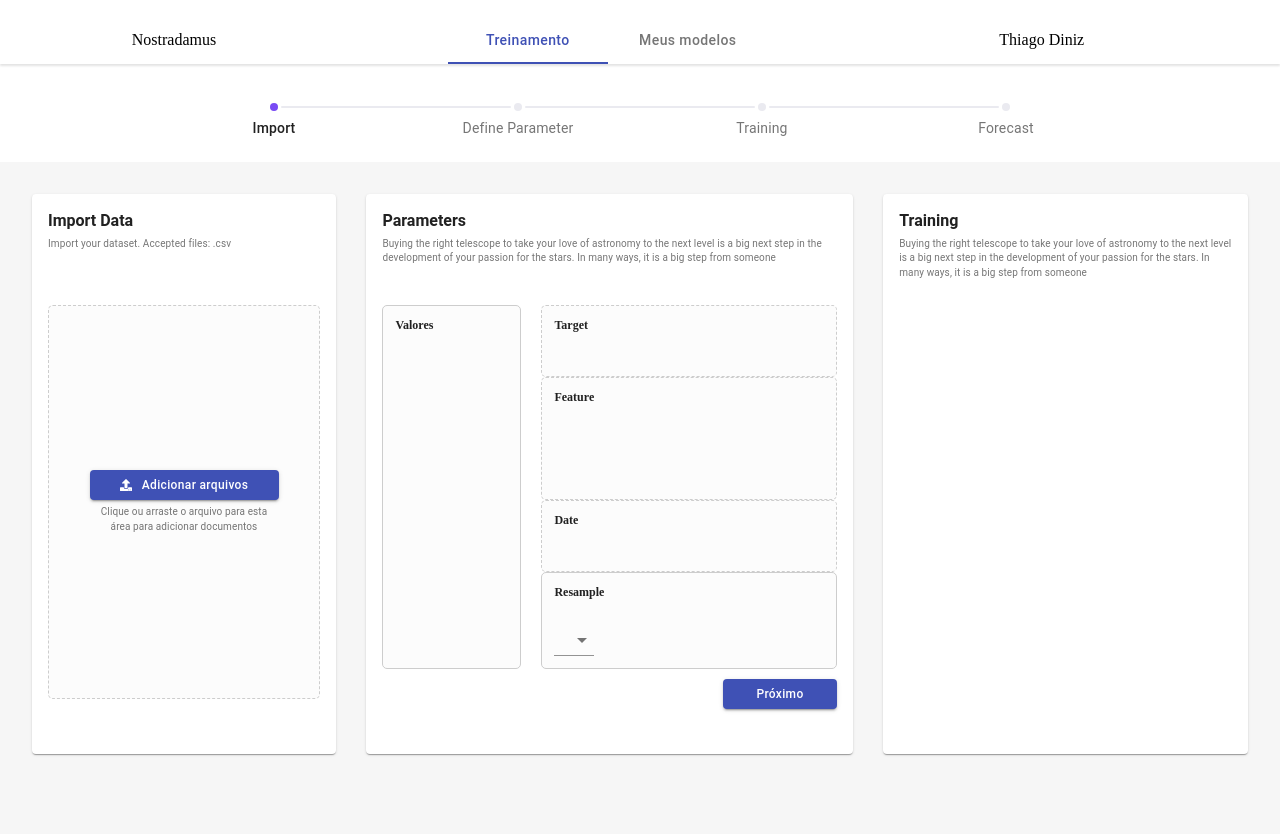
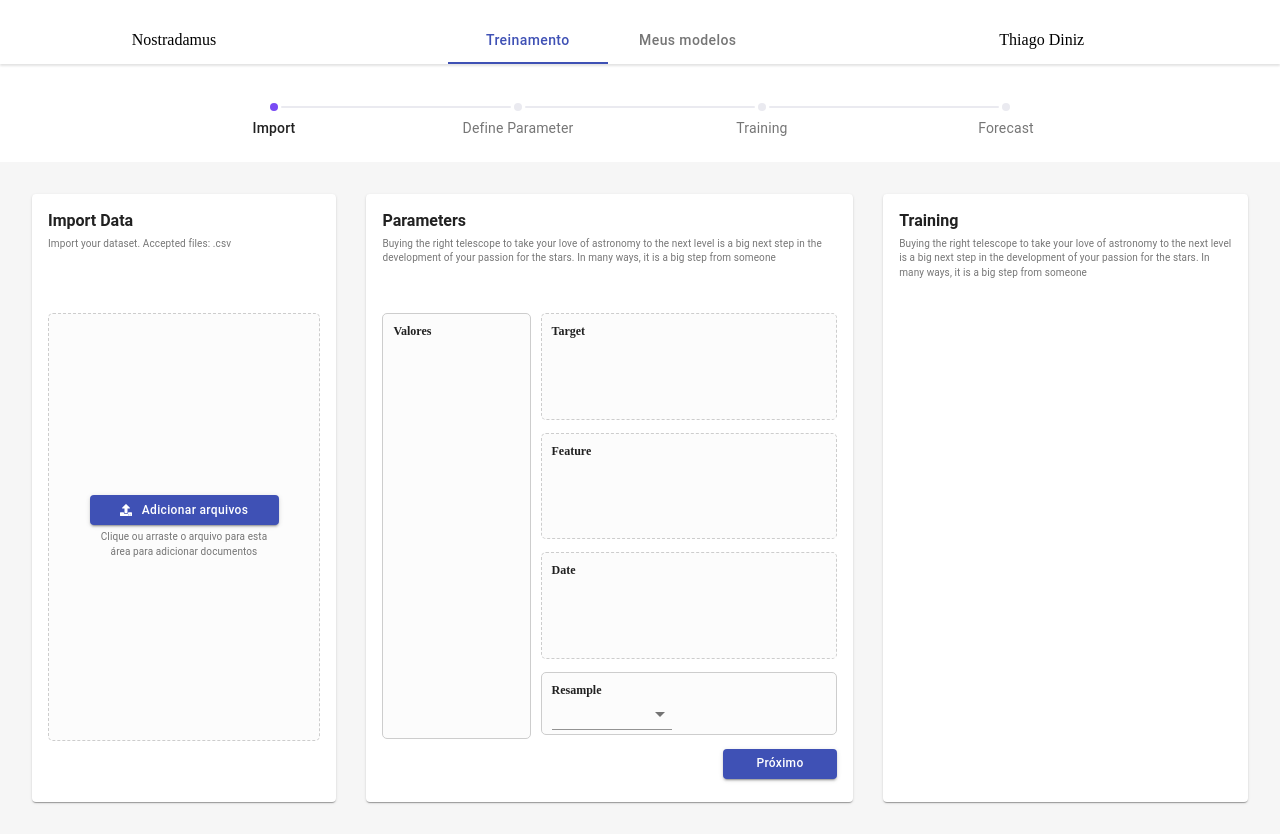
Before and after one commit to thiagoodiniz/nostradamus, a React (Create React App) app: page /trainings in a window 1280 px wide. Before the commit the page ends 800 px from the top, so only its background shows below. Built offline with nearby package versions, Linux system fonts and the light colour scheme.

Commit message:
Styling ParametersContent, modify TrainingReducer

```diff
--- a/src/components/Trainings/Contents/ColumnsContent.jsx
+++ b/src/components/Trainings/Contents/ColumnsContent.jsx
@@ -4,7 +4,7 @@ import { useDrag } from 'react-dnd'
 
 const useStyles = () => ({
     columnItem: {
-        width: '40%',
+        width: '66px',
         backgroundColor: '#ffffff',
         border: '1px solid #cdcdcd',
         padding: '2px 5px',
--- a/src/components/Trainings/Contents/Parameters/Parameter.jsx
+++ b/src/components/Trainings/Contents/Parameters/Parameter.jsx
@@ -6,11 +6,11 @@ import { Creators } from '../../../../store/actions/trainingActions'
 
 export default function Parameter(props){
     const parameter = useSelector(state => state.trainingReducer[props.nameParameter])
+    const columns = useSelector(state => state.trainingReducer.columns)
     const dispatch = useDispatch()
 
     const onDrop = (item) => {
         const { nameColumn } = item
-        console.log(item, item.nameColumn, nameColumn)
 
         dispatch(Creators.dropColumnOnParameter(nameColumn, props.nameParameter))
     }
--- a/src/components/Trainings/Contents/ParametersContent.jsx
+++ b/src/components/Trainings/Contents/ParametersContent.jsx
@@ -1,49 +1,72 @@
-import React, { useState } from 'react';
-import { CardContent, Typography, withStyles, Button, Select, FormControl, InputLabel } from '@material-ui/core';
-import { connect, useSelector, useDispatch } from 'react-redux';
-import { bindActionCreators } from 'redux';
+import React from 'react';
+import { CardContent, Typography, withStyles, Button, Select, FormControl } from '@material-ui/core';
+import { useSelector, useDispatch } from 'react-redux';
 import Columns from './ColumnsContent'
 import { Creators } from '../../../store/actions/trainingActions'
 import Parameter from './Parameters/Parameter'
 
 const useStyles = () => ({
     parametersContainer: {
-        height: '65%',
-        display: 'flex',
-        justifyContent: 'space-between',
+        height: '70%',
+        display: 'grid',
+        gridTemplateColumns: '1fr 2fr',
+        gridGap: '10px'
     },
     borderDashed: {
         backgroundColor: '#fcfcfc',
         border: '1px dashed #cdcdcd',
         borderRadius: '5px',
+        display: 'grid',
+        gridTemplateRows: 'auto 1fr',
+        padding: '10px',
+        boxSizing: 'border-box',
         '& > div':{
-            padding: '12px',
             fontSize: '12px',
+            '&.dropField':{
+                overflowY: 'auto',
+                maxHeight: '68px',
+                '&::-webkit-scrollbar-track':{
+                    borderRadius: '6px',
+                    backgroundColor: '#afafaf4f'
+                },
+                '&::-webkit-scrollbar':{
+                    width: '6px',
+                    height: '6px'
+                },
+                '&::-webkit-scrollbar-thumb':{
+                    borderRadius: '6px',
+                    backgroundColor: '#AFAFAF'
+                }
+            },
             '& > .title': {
                 fontWeight: 'bold'
             }
         }
     },
     values: {
-        width: '30%',
+        // width: '30%',
         border: '1px solid #cdcdcd',
+        width: "100%"
     },
 
     nestedContainer: {
-        display: 'flex',
-        flexDirection: 'column',
-        justifyContent: 'space-between',
-        height: '100%',
-        width: '65%',
+        display: 'grid',
+        width: "100%",
+        gridTemplateRows: "25% 25% 25% 15%",
+        gridGap: '13px'
     },
     target: {
-        height: '35%',
+        // height: '15%',
     },
     feature: {
-        height: '60%',
+        // height: '40%',
+    },
+    feature: {
+        // height: '10%',
     },
     resample: {
-        border: '1px solid #cdcdcd'
+        border: '1px solid #cdcdcd',
+        // height: '10%'
     },
     columnItemContainer: {
         display: 'flex',
@@ -52,7 +75,7 @@ const useStyles = () => ({
         flexWrap: 'wrap',
     },
     columnItem: {
-        width: '40%',
+        width: '66px',
         backgroundColor: '#ffffff',
         border: '1px solid #cdcdcd',
         padding: '2px 5px',
@@ -70,6 +93,12 @@ const useStyles = () => ({
         float: 'right',
         marginTop: '10px'
     },
+    formControl: {
+        minWidth: 120,
+    },
+    dropTitle: {
+        // padding: '12px 12px 0 12px'
+    }
 });
 function ParametersContent(props){
 
@@ -107,7 +136,7 @@ function ParametersContent(props){
 
                 <div className={ classes.nestedContainer }>
                     <div className={`${classes.borderDashed} ${classes.target}`}>
-                        <div className="dropTitle">
+                        <div className={classes.dropTitle}>
                             <span className="title">Target</span>
                         </div>
                         <Parameter classes={classes} nameParameter="target" />
@@ -121,7 +150,7 @@ function ParametersContent(props){
                         <Parameter classes={classes} nameParameter="feature" />
                     </div>
 
-                    <div className={`${classes.borderDashed} ${classes.target}`}>
+                    <div className={`${classes.borderDashed} ${classes.date}`}>
                         <div className="dropTitle">
                             <span className="title">Date</span>
                         </div>
--- a/src/components/Trainings/Trainings.jsx
+++ b/src/components/Trainings/Trainings.jsx
@@ -10,7 +10,7 @@ import { useSelector } from 'react-redux';
 
 const useStyles = makeStyles({
     root: {
-        height: '35rem',
+        height: '38rem',
         display: 'flex',
         flexWrap: 'wrap',
         justifyContent: 'space-between',
--- a/src/store/reducers/trainingReducer.js
+++ b/src/store/reducers/trainingReducer.js
@@ -57,7 +57,8 @@ const INITIAL_STATE = {
         case Types.DROP_COLUMN_ON_PARAMETER: {
             return {
                 ...state,
-                [action.parameter]: [ ...state[action.parameter], action.column ]
+                [action.parameter]: [ ...state[action.parameter], action.column ],
+                columns: state.columns.filter((item) => item[0] !== action.column[0])
             }
         }
 
```
